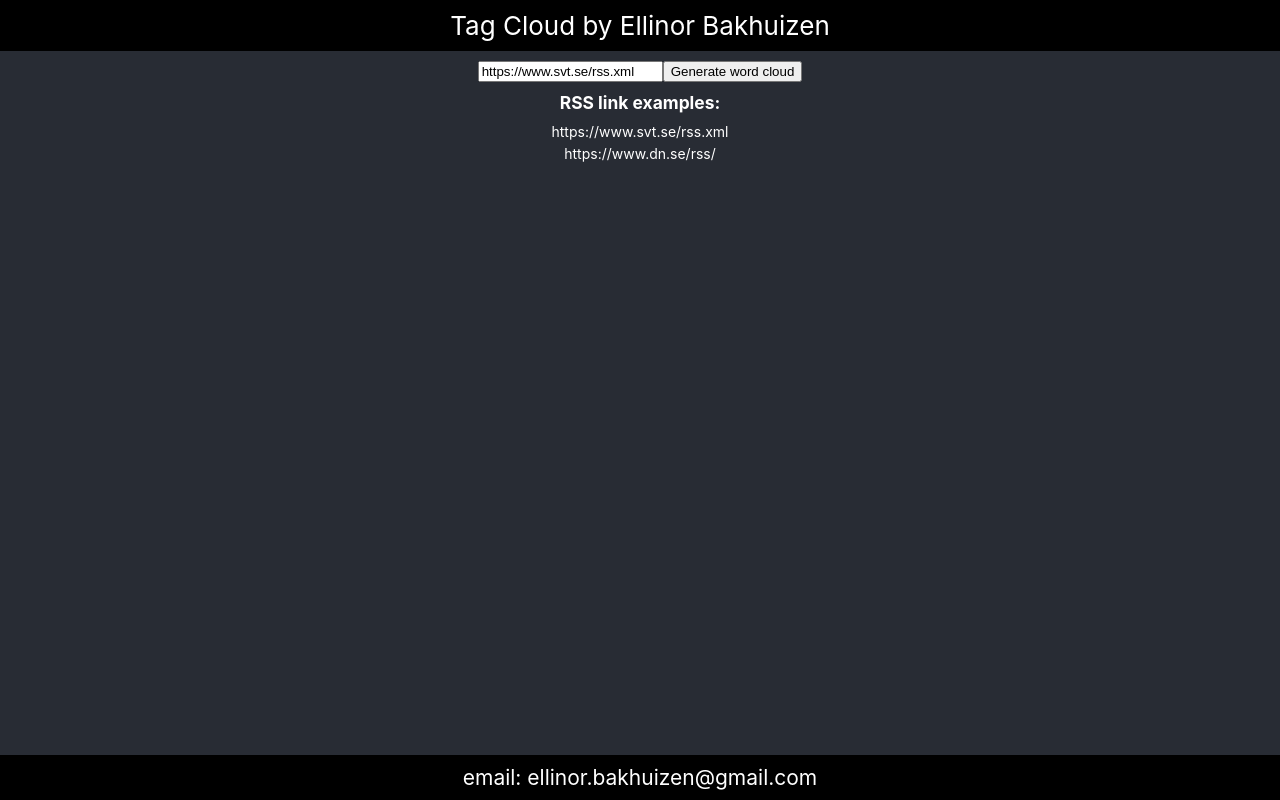
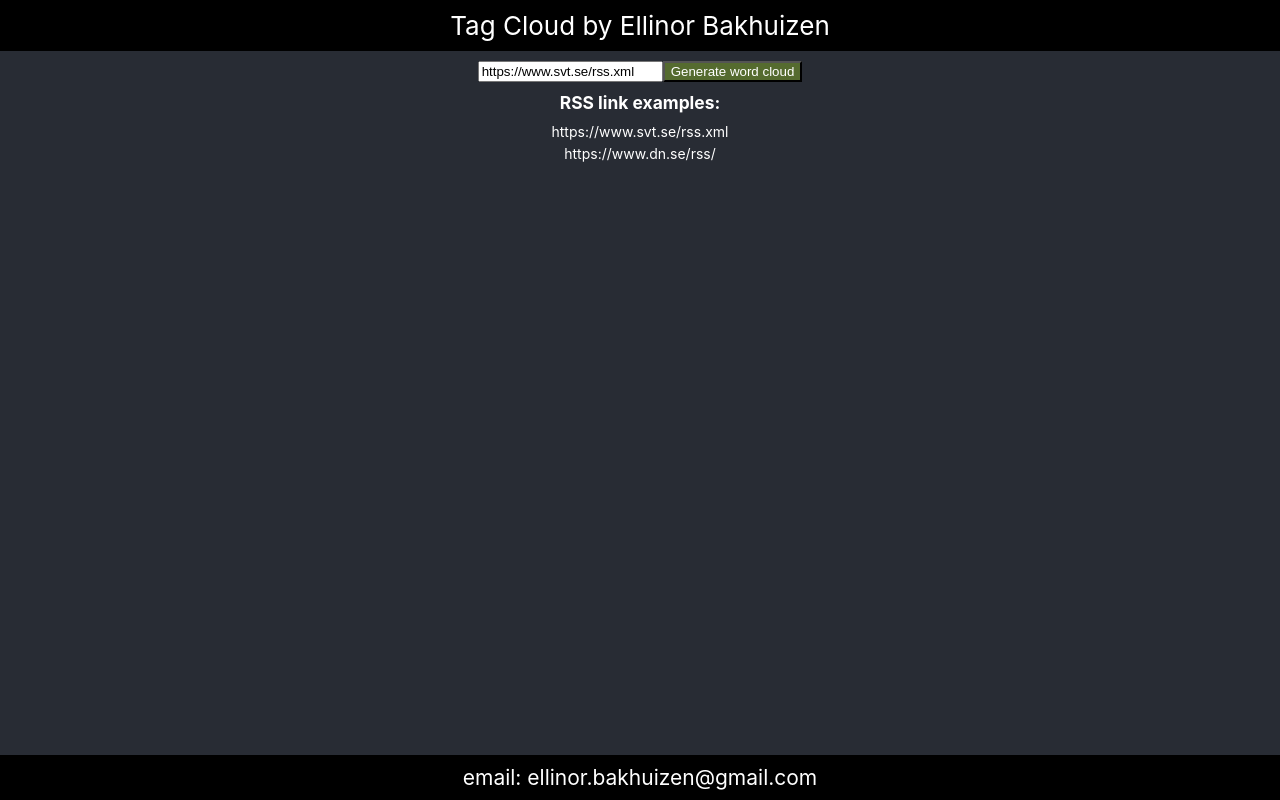
Before and after one commit to bakhuizen/rss-reader, a React (Create React App) app in the folder client/: page / in a window 1280 px wide. Built offline with nearby package versions, Linux system fonts and the light colour scheme.

Commit message:
change button color and clean up

```diff
--- a/client/src/App.css
+++ b/client/src/App.css
@@ -16,9 +16,6 @@ header{
 footer{
   background-color: black;
   padding: 10px;
-}
-
-footer{
   font-size: calc(5px + 2vmin);
   margin-top: auto;
 }
@@ -31,3 +28,8 @@ p{
   font-size: 14px;
   margin: 5px;
 }
+
+button{
+  background-color: darkolivegreen;
+  color: white;
+}
```
Also changed, not shown: 1 other file (tests, documents, lock files or other folders).
